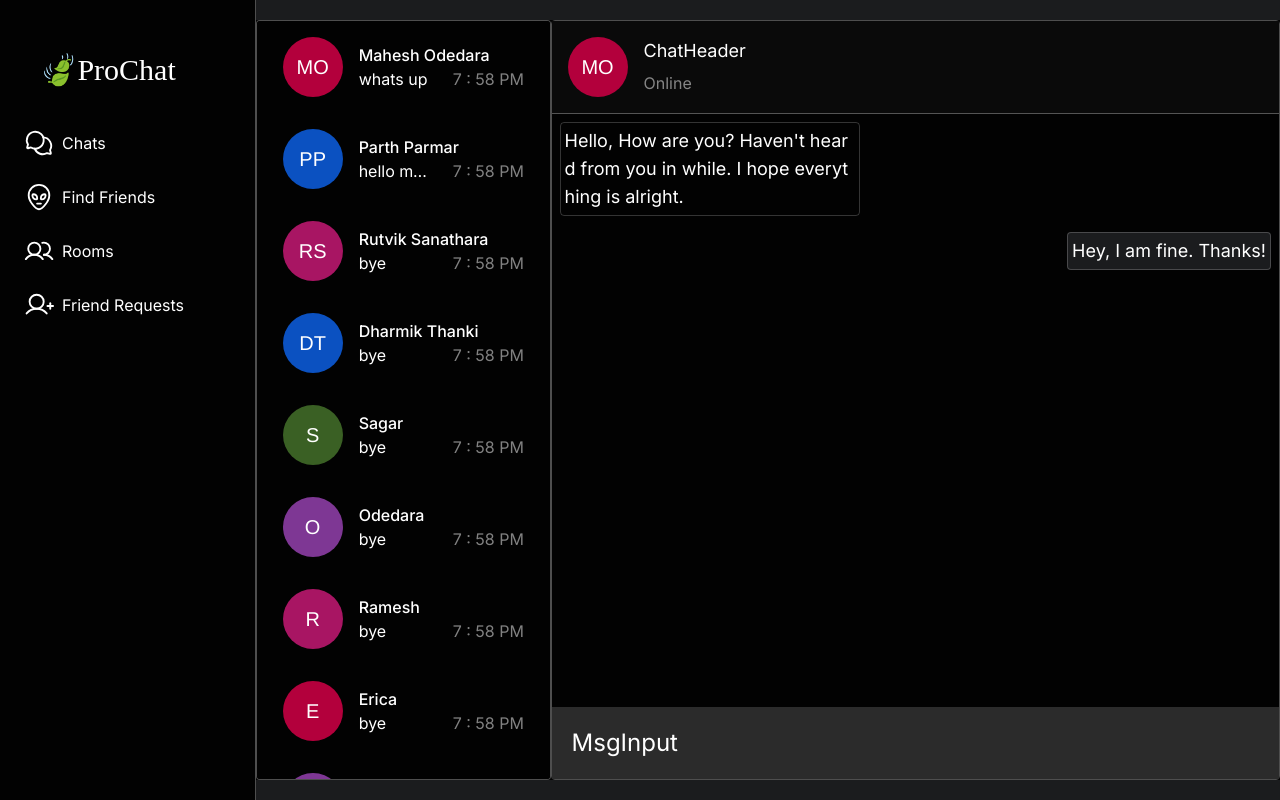
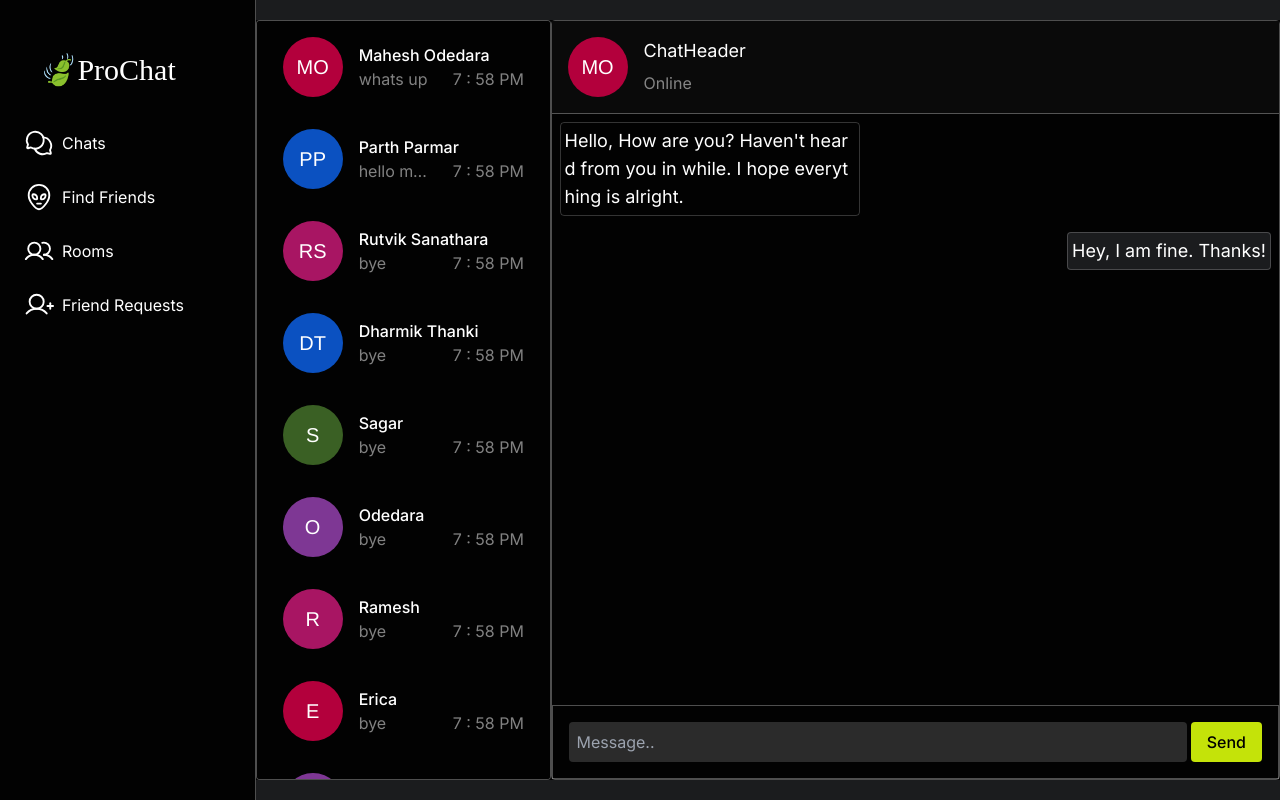
Before and after one commit to mahesh-143/prochat-messenger, a React (Vite) app in the folder client/: page / in a window 1280 px wide. Built offline with nearby package versions, Linux system fonts and the light colour scheme; a web font is replaced by a local one.

Commit message:
added msg input field

```diff
--- a/client/src/components/UI/Contact.jsx
+++ b/client/src/components/UI/Contact.jsx
@@ -14,7 +14,7 @@ const Contact = (user) => {
         <h1 className="font-medium mr-2 w-[150px] truncate">{user.user.username}</h1>
 
         <div className="flex items-center justify-between gap-6">
-        <p className="w-[70px] truncate">{user.user.last_msg}</p>
+        <p className="w-[70px] truncate opacity-50">{user.user.last_msg}</p>
         <span className="text-white/50">7 : 58 PM</span>
         </div>
       </div>
--- a/client/src/components/UI/Message.jsx
+++ b/client/src/components/UI/Message.jsx
@@ -4,7 +4,7 @@ const Message = () => {
   return (
     <>
     <div className='border border-white/20 text-lg m-2 rounded p-1 max-w-[300px] break-all'>Hello, How are you? Haven't heard from you in while. I hope everything is alright.</div>
-    <div className='border border-white/20 bg-body text-lg m-2 rounded p-1 max-w-[300px] break-all float-right'>Hey, I am fine. Thanks!</div>
+    <div className='border border-white/20 bg-body text-lg m-2 rounded p-1 max-w-[300px] break-all self-end'>Hey, I am fine. Thanks!</div>
     </>
   )
 }
--- a/client/src/components/UI/MsgInput.jsx
+++ b/client/src/components/UI/MsgInput.jsx
@@ -1,6 +1,9 @@
 const MsgInput = () => {
   return (
-    <div className='sticky top-[100%] bottom-0 bg-input p-5'>MsgInput</div>
+    <div className='sticky top-[100%] bottom-0 border border-white/30 p-4 flex gap-1'>
+      <input className="bg-input p-2 rounded h-auto break-all text-base w-full" placeholder="Message.."/>
+      <button className="bg-accent rounded text-base font-medium px-4 py-2 text-black">Send</button>
+      </div>
   )
 }
 
--- a/client/src/pages/Conversation.jsx
+++ b/client/src/pages/Conversation.jsx
@@ -7,7 +7,7 @@ const Conversation = (props) => {
   <div className='text-2xl flex flex-col w-full border border-white/30 rounded'>
 
   <ChatHeader chatId={props.chatId}/>
-  <div className="h-sreen overflow-y-scroll scrollbar-thin scrollbar-thumb-input">
+  <div className="h-sreen overflow-y-scroll scrollbar-thin scrollbar-thumb-input flex flex-col">
     <Message />
   </div>
   <MsgInput />
```
